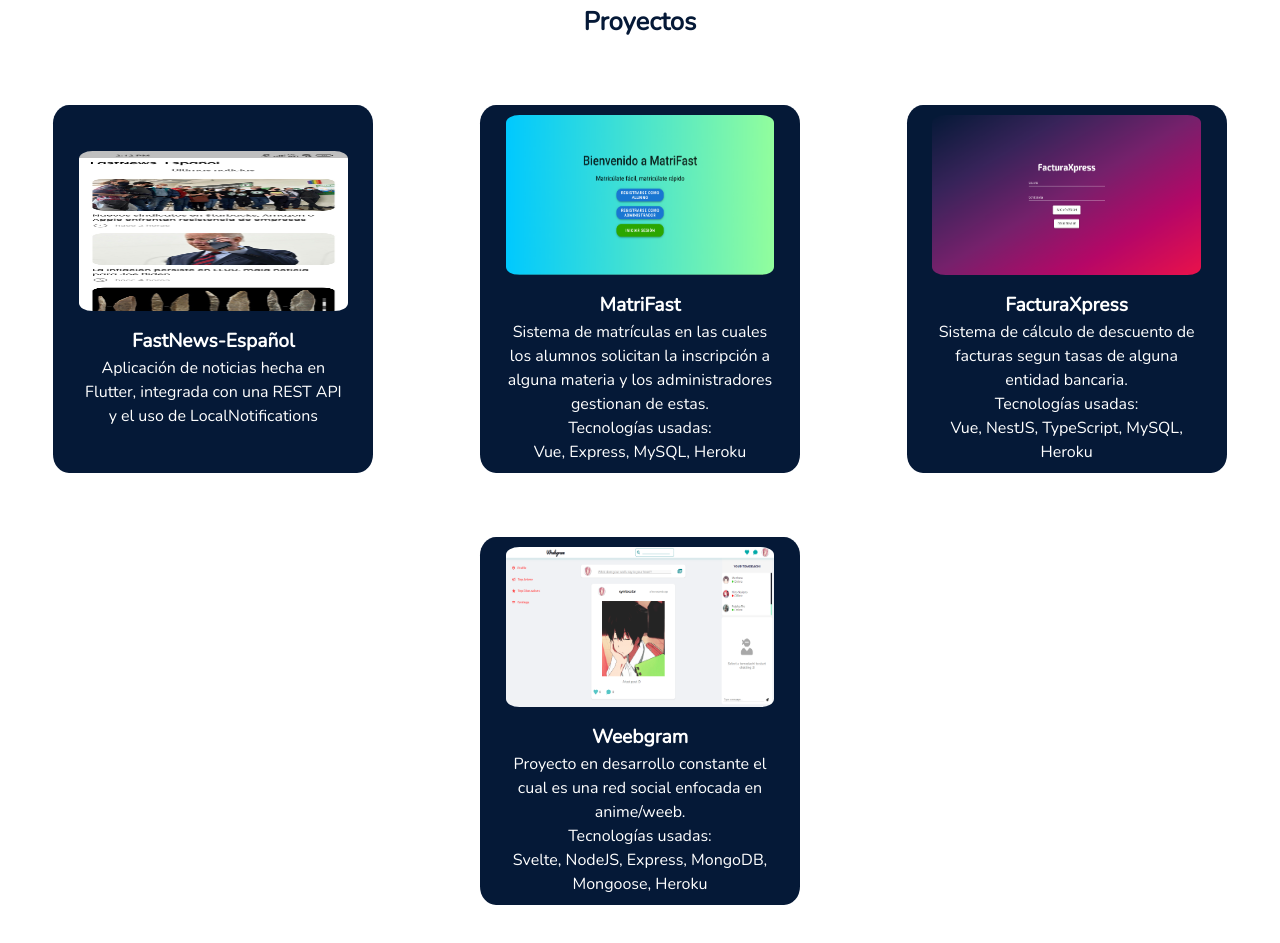
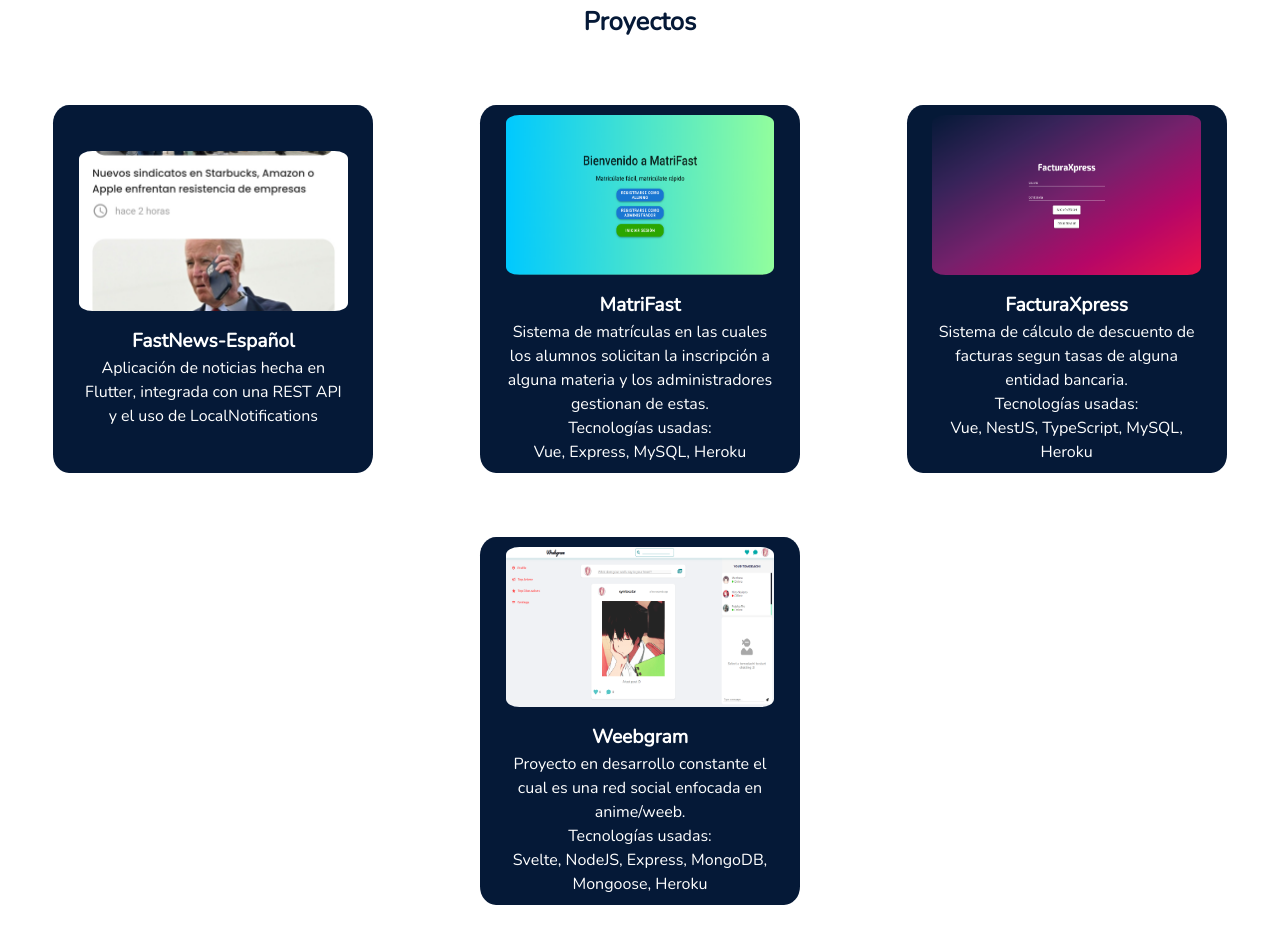
Before and after one commit to symphony701/Portafolio, a plain HTML site: page index.html in a window 1280 px wide. Shown: the part 3541-4484 px from the top of the page. Drawn offline with nearby package versions, Linux system fonts and the light colour scheme.

Commit message:
Update index.html

```diff
--- a/index.html
+++ b/index.html
@@ -155,7 +155,7 @@
         <div class="cards-proyectos">
           <div class="card">
             <a href="#">
-              <img src="./assets/fast-news-español.jfif" alt="FastNews-Español" />
+              <img src="./assets/fast-news-español.jfif" alt="FastNews-Español" style="object-fit: cover;" />
             </a>
             <div class="info-card">
               <h5>FastNews-Español</h5>
```
